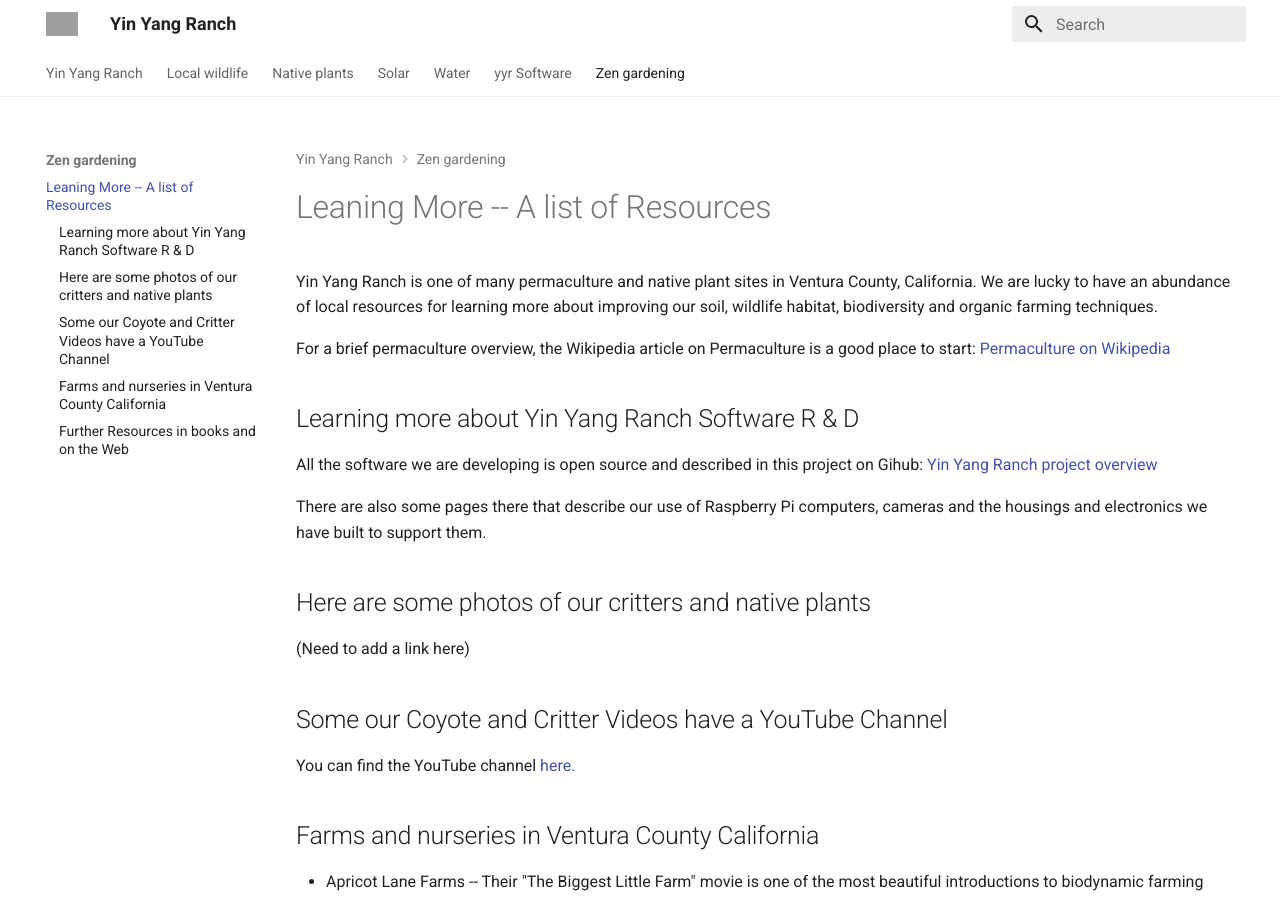
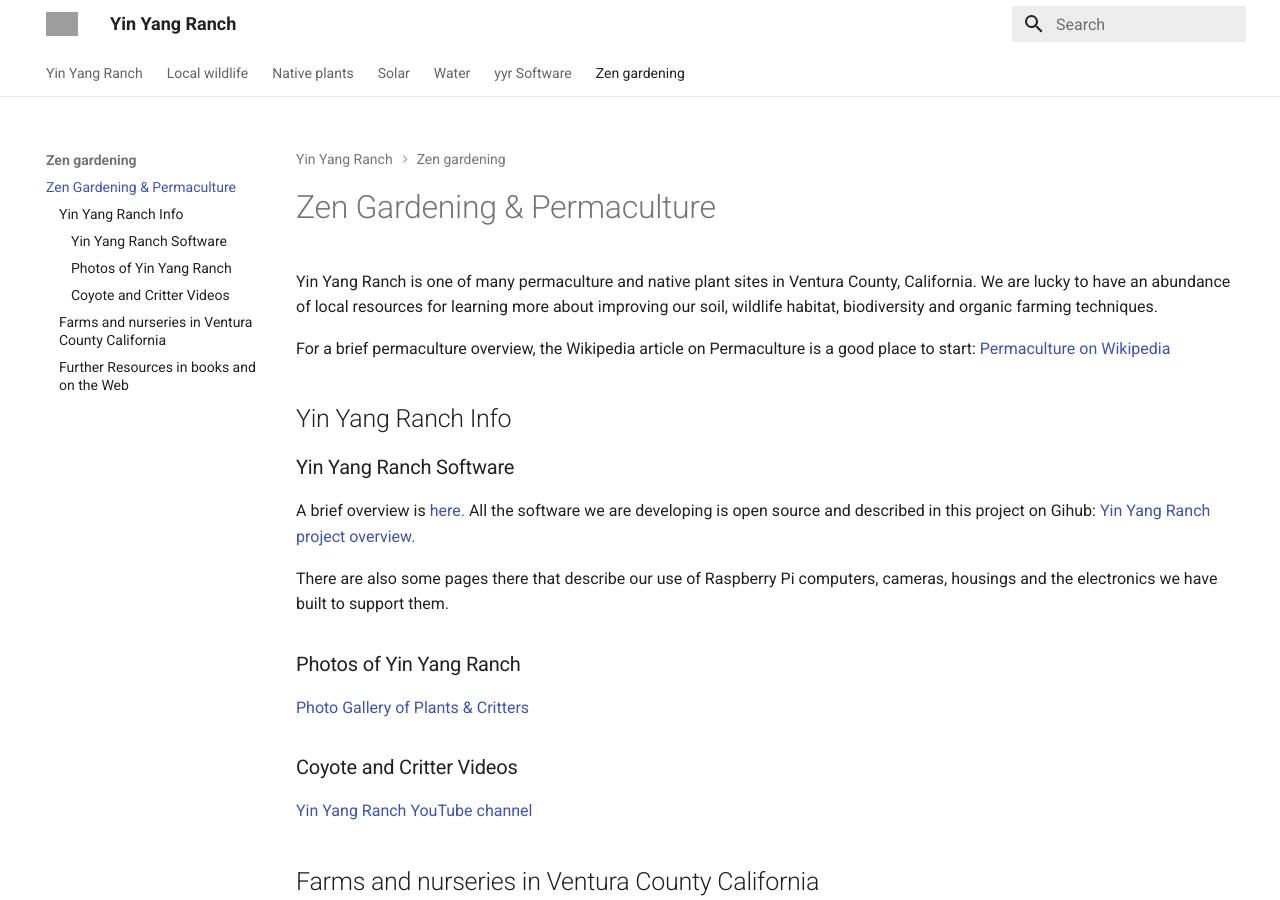
Before and after one commit to jeffbass/com-yin-yang-ranch, an MkDocs documentation site: the page built from docs/zen-gardening/index.md, in a window 1280 px wide and 900 px high. Built offline with MkDocs 1.6.1 and Material for MkDocs 9.7.7, drawn with Linux system fonts in a browser that asks for light colours; grey boxes are pictures that could not be loaded.

Commit message:
Website content updates

```diff
--- a/docs/zen-gardening/index.md
+++ b/docs/zen-gardening/index.md
@@ -1,4 +1,4 @@
-# Leaning More -- A list of Resources
+# Zen Gardening & Permaculture
 
 Yin Yang Ranch is one of many permaculture and native plant sites in Ventura
 County, California. We are lucky to have an abundance of local resources for
@@ -8,22 +8,23 @@ organic farming techniques.
 For a brief permaculture overview, the Wikipedia article on Permaculture is a
 good place to start: [Permaculture on Wikipedia](https://en.wikipedia.org/wiki/Permaculture)
 
+## Yin Yang Ranch Info
 
-## Learning more about Yin Yang Ranch Software R & D
+### Yin Yang Ranch Software
 
-All the software we are developing is open source and described in this project
-on Gihub: [Yin Yang Ranch project overview](https://github.com/jeffbass/yin-yang-ranch)
+A brief overview is [here.](../yyr-Software/index.md) All the software we are developing is open source and described in this project on Gihub:
+[Yin Yang Ranch project overview.](https://github.com/jeffbass/yin-yang-ranch)
 
 There are also some pages there that describe our use of Raspberry Pi computers,
-cameras and the housings and electronics we have built to support them.
+cameras, housings and the electronics we have built to support them.
 
-## Here are some photos of our critters and native plants
+### Photos of Yin Yang Ranch
 
-(Need to add a link here)
+[Photo Gallery of Plants & Critters](https://500px.com/manager?view=galleries&user=jh5fhk5zvk&slug=yin-yang-ranch-plants-and-critters)
 
-## Some our Coyote and Critter Videos have a YouTube Channel
+### Coyote and Critter Videos
 
-You can find the YouTube channel [here.](https://youtube.com/@yinyangranch-h1p?si=e-VBOir_jqmnMndN)
+[Yin Yang Ranch YouTube channel](https://youtube.com/@yinyangranch-h1p?si=e-VBOir_jqmnMndN)
 
 ## Farms and nurseries in Ventura County California
 
```
Also changed, not shown: docs/local-wildlife/index.md (+2 -3 lines).
